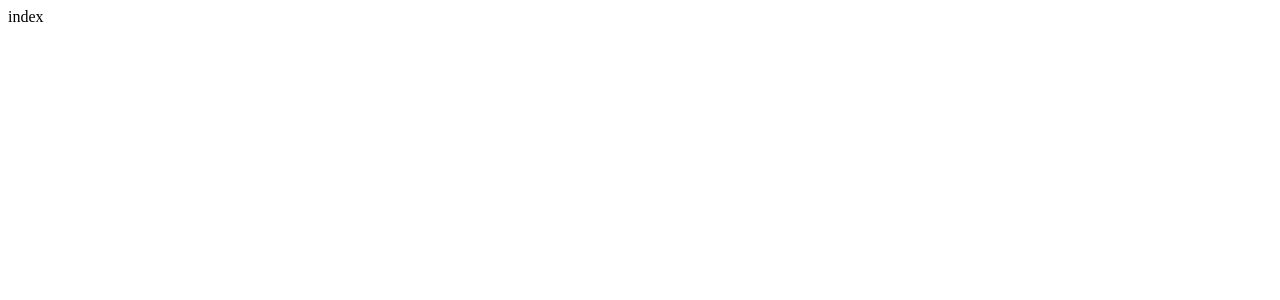
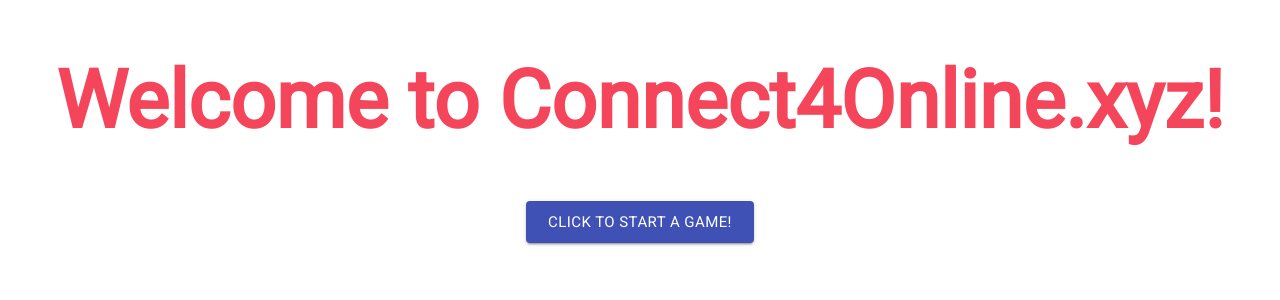
Before and after one commit to jamesie/Connect-4-Online-Game, a Next.js app in the folder front-end/: page / in a window 1280 px wide. Shown: the top 300 px of the page. Built offline with nearby package versions, Linux system fonts and the light colour scheme.

Commit message:
landing page

```diff
--- a/front-end/package.json
+++ b/front-end/package.json
@@ -8,6 +8,7 @@
     "gen": "graphql-codegen --config codegen.yml"
   },
   "dependencies": {
+    "@material-ui/core": "^4.11.3",
     "@types/next": "^9.0.0",
     "@types/react": "^17.0.3",
     "next": "latest",
--- /dev/null
+++ b/front-end/src/pages/index.module.css
@@ -0,0 +1,31 @@
+@import url("https://fonts.googleapis.com/css2?family=Roboto&display=swap");
+
+.titlescreen {
+  font-family: "Roboto", sans-serif;
+  color: #f4455a;
+  font-size: 5em;
+  width: auto;
+  height: auto;
+}
+
+.logo {
+  width: 500px;
+  height: 300px;
+}
+
+.centerdiv {
+  margin: auto auto;
+  width: auto;
+  text-align: center;
+}
+
+.wrapper {
+  width: 100em;
+  height: auto;
+  border: 5px solid #f4455a;
+  padding: 30px;
+  padding-top: 200;
+  margin: auto;
+  align-items: center;
+  bottom: 100px;
+}
--- a/front-end/src/pages/index.tsx
+++ b/front-end/src/pages/index.tsx
@@ -1,15 +1,20 @@
-import React from 'react'
+import React from "react";
+import Grid from "@material-ui/core/Grid";
+import { Button, Paper, TextField, Box } from "@material-ui/core";
+//@ts-ignore
+import styles from "./index.module.css";
 
-interface indexProps {
-
-}
+interface indexProps {}
 
 const index: React.FC<indexProps> = ({}) => {
   return (
-    <>
-      <div>index</div>
-    </>
+    <div className={styles.centerdiv}>
+      <h1 className={styles.titlescreen}>Welcome to Connect4Online.xyz!</h1>
+      <Button color='primary' variant='contained' size="large">
+        Click to start a game!
+      </Button>
+    </div>
   );
-}
+};
 
-export default index
+export default index;
```
Also changed, not shown: 1 other file (tests, documents, lock files or other folders).
